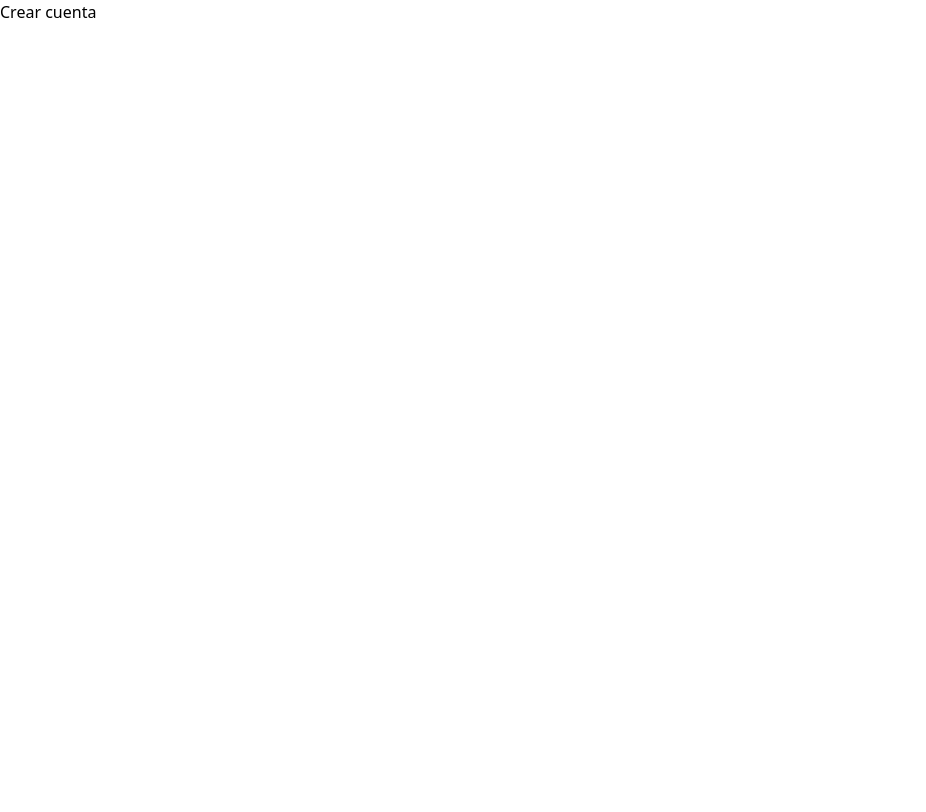
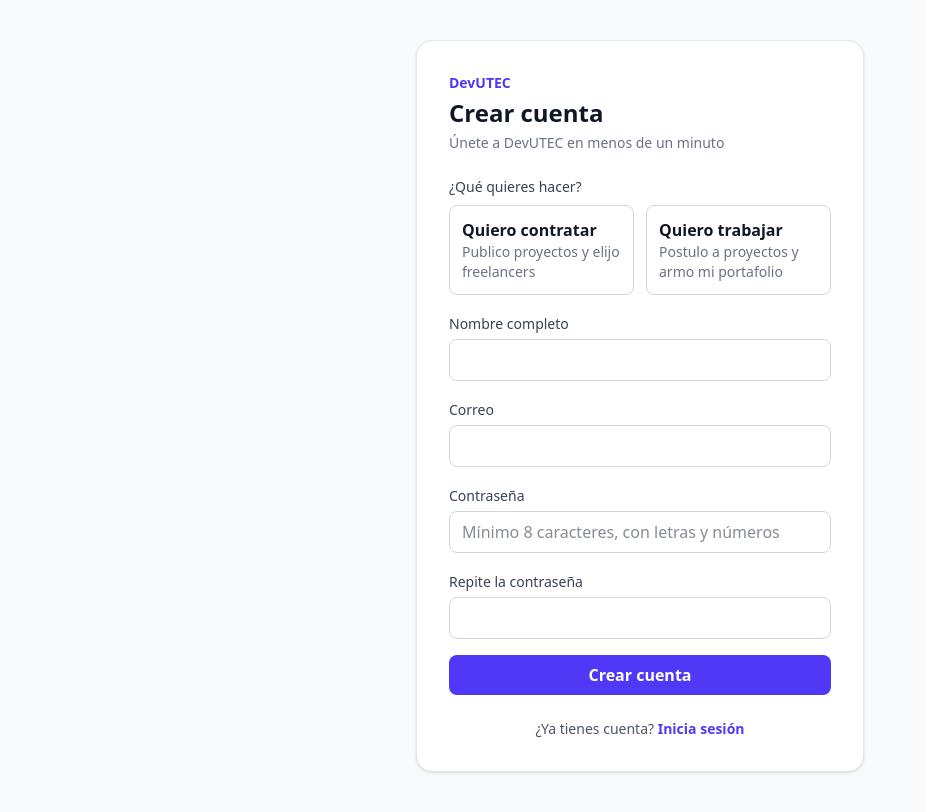
Before and after one commit to nicoleyucra1/devutec-frontend, a React (Vite) app: page /register in a window 1280 px wide. Shown: the whole page, without its empty margins (0-926 px from the left). Built offline with nearby package versions, Linux system fonts and the light colour scheme; no server answers.

Commit message:
Agregar página de registro con validación y elección de rol

```diff
--- a/src/pages/Register.jsx
+++ b/src/pages/Register.jsx
@@ -1,3 +1,150 @@
+import { useState } from 'react'
+import { Link, Navigate, useNavigate } from 'react-router-dom'
+import AuthLayout from '../components/auth/AuthLayout'
+import FormField from '../components/auth/FormField'
+import { useAuth } from '../hooks/useAuth'
+import { errorMessage } from '../utils/errorMessage'
+import { validateRegister } from '../utils/validation'
+
+const ROLES = [
+  { value: 'CLIENT', title: 'Quiero contratar', description: 'Publico proyectos y elijo freelancers' },
+  { value: 'FREELANCER', title: 'Quiero trabajar', description: 'Postulo a proyectos y armo mi portafolio' },
+]
+
+const INITIAL_VALUES = { nombre: '', email: '', password: '', confirmPassword: '', rol: '' }
+
 export default function Register() {
-  return <h1>Crear cuenta</h1>
+  const { user, register } = useAuth()
+  const navigate = useNavigate()
+
+  const [values, setValues] = useState(INITIAL_VALUES)
+  const [errors, setErrors] = useState({})
+  const [submitted, setSubmitted] = useState(false)
+  const [submitError, setSubmitError] = useState(null)
+  const [submitting, setSubmitting] = useState(false)
+
+  if (user) return <Navigate to="/" replace />
+
+  const handleChange = (event) => {
+    const next = { ...values, [event.target.name]: event.target.value }
+    setValues(next)
+    if (submitted) setErrors(validateRegister(next))
+  }
+
+  const handleSubmit = async (event) => {
+    event.preventDefault()
+    setSubmitted(true)
+    setSubmitError(null)
+
+    const validationErrors = validateRegister(values)
+    setErrors(validationErrors)
+    if (Object.keys(validationErrors).length > 0) return
+
+    setSubmitting(true)
+    try {
+      // El registro devuelve tokens, así que la usuaria entra directo sin volver a loguearse
+      await register({
+        nombre: values.nombre.trim(),
+        email: values.email.trim(),
+        password: values.password,
+        rol: values.rol,
+      })
+      navigate('/', { replace: true })
+    } catch (error) {
+      setSubmitError(
+        error.response?.status === 409 ? 'Ya existe una cuenta con ese correo' : errorMessage(error),
+      )
+      setSubmitting(false)
+    }
+  }
+
+  return (
+    <AuthLayout title="Crear cuenta" subtitle="Únete a DevUTEC en menos de un minuto">
+      <form onSubmit={handleSubmit} noValidate className="space-y-4">
+        <fieldset>
+          <legend className="text-sm font-medium text-gray-700">¿Qué quieres hacer?</legend>
+          <div className="mt-2 grid gap-3 sm:grid-cols-2">
+            {ROLES.map((role) => (
+              <label
+                key={role.value}
+                className={`cursor-pointer rounded-lg border p-3 ${
+                  values.rol === role.value ? 'border-indigo-600 bg-indigo-50' : 'border-gray-300 hover:border-gray-400'
+                }`}
+              >
+                <input
+                  type="radio"
+                  name="rol"
+                  value={role.value}
+                  checked={values.rol === role.value}
+                  onChange={handleChange}
+                  className="sr-only"
+                />
+                <span className="block font-semibold text-gray-900">{role.title}</span>
+                <span className="block text-sm text-gray-500">{role.description}</span>
+              </label>
+            ))}
+          </div>
+          {errors.rol && <span className="mt-1 block text-sm text-red-600">{errors.rol}</span>}
+        </fieldset>
+
+        <FormField
+          label="Nombre completo"
+          name="nombre"
+          autoComplete="name"
+          value={values.nombre}
+          onChange={handleChange}
+          error={errors.nombre}
+        />
+        <FormField
+          label="Correo"
+          name="email"
+          type="email"
+          autoComplete="email"
+          value={values.email}
+          onChange={handleChange}
+          error={errors.email}
+        />
+        <FormField
+          label="Contraseña"
+          name="password"
+          type="password"
+          autoComplete="new-password"
+          placeholder="Mínimo 8 caracteres, con letras y números"
+          value={values.password}
+          onChange={handleChange}
+          error={errors.password}
+        />
+        <FormField
+          label="Repite la contraseña"
+          name="confirmPassword"
+          type="password"
+          autoComplete="new-password"
+          value={values.confirmPassword}
+          onChange={handleChange}
+          error={errors.confirmPassword}
+        />
+
+        {submitError && (
+          <p role="alert" className="rounded-lg bg-red-50 px-3 py-2 text-sm text-red-700">
+            {submitError}
+          </p>
+        )}
+
+        <button
+          type="submit"
+          disabled={submitting}
+          className="w-full rounded-lg bg-indigo-600 px-4 py-2 font-semibold text-white hover:bg-indigo-700 disabled:cursor-not-allowed disabled:opacity-60"
+        >
+          {submitting ? 'Creando cuenta...' : 'Crear cuenta'}
+        </button>
+      </form>
+
+      <p className="mt-6 text-center text-sm text-gray-600">
+        ¿Ya tienes cuenta?{' '}
+        <Link to="/login" className="font-semibold text-indigo-600 hover:underline">
+          Inicia sesión
+        </Link>
+      </p>
+    </AuthLayout>
+  )
 }
```
